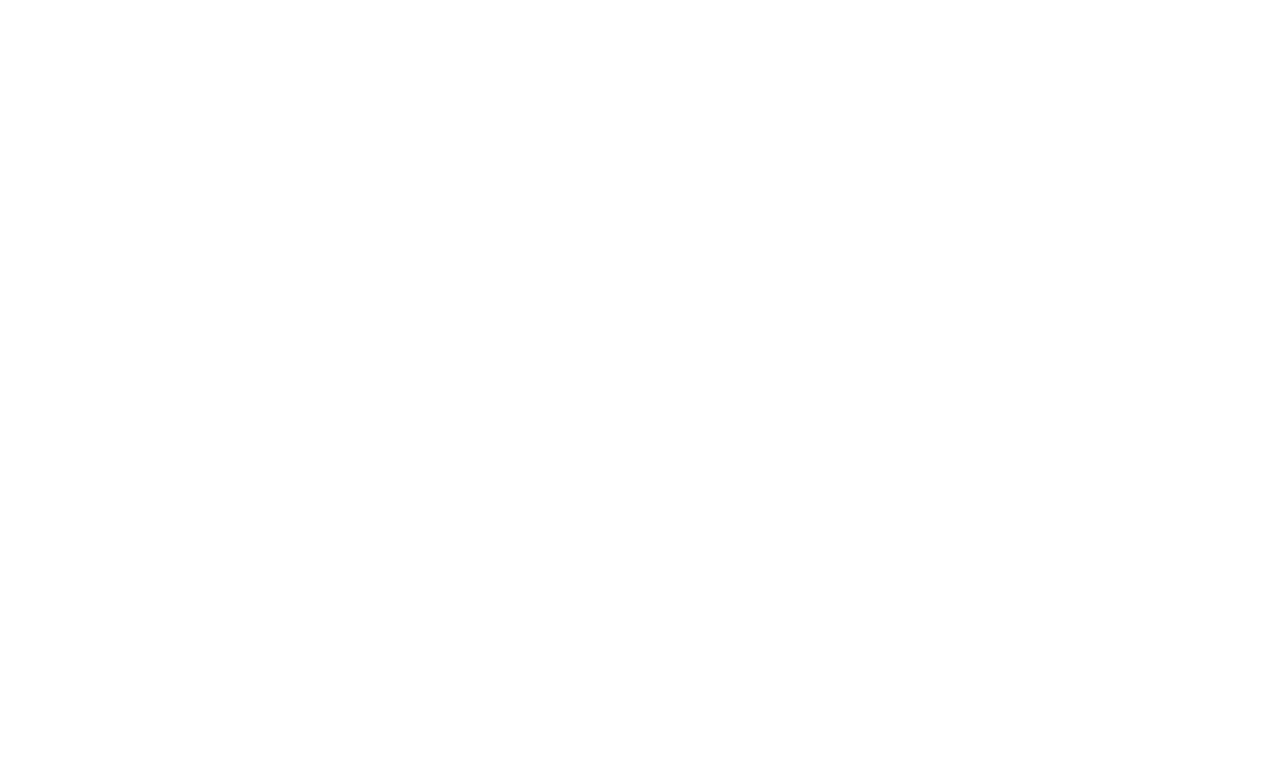
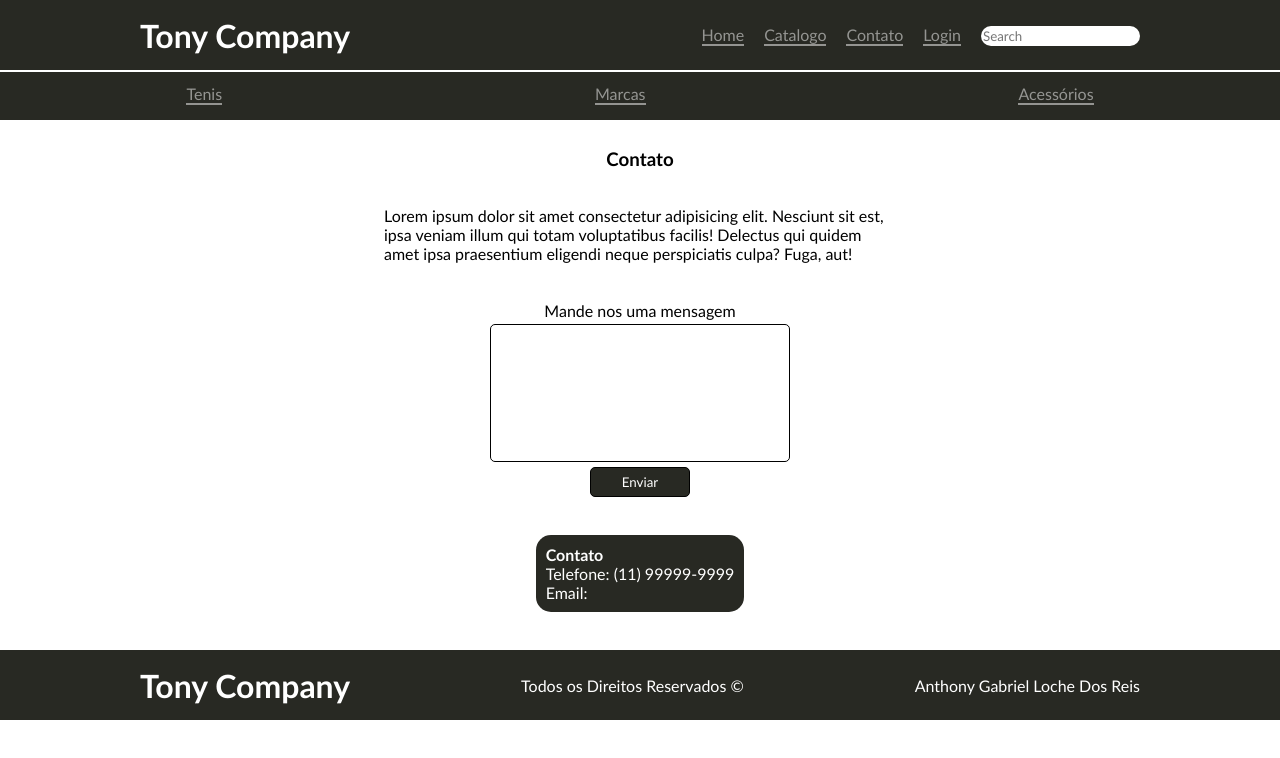
Before and after one commit to AnthonyLoche/3-Trimestre_DevWeb, a Vue app: page /contato in a window 1280 px wide. Before the commit this address had no page. Shown: the top 758 px of the page. Built offline with nearby package versions, Linux system fonts and the light colour scheme.

Commit message:
Fix UI and add functionality to shopping cart and navigation

```diff
--- a/src/components/Carrinho/CardLivro.vue
+++ b/src/components/Carrinho/CardLivro.vue
@@ -10,6 +10,7 @@ const emit = defineEmits(['adicionarAoCarrinho'])
 function formatarPreco(preco) {
   return 'R$ ' + preco.toFixed(2).replace('.', ',')
 }
+
 </script>
 
 <template>
@@ -24,15 +25,10 @@ function formatarPreco(preco) {
     </div>
     <div class="card-buttons-livros">
       <div class="center">
-      <m-button
-        @click="emit('adicionarAoCarrinho', props.livro)"
-        text="Adicionar ao carrinho"
-      ></m-button>
+      <m-button @click="emit('adicionarAoCarrinho', props.livro), adicionado()"
+        text="Adicionar ao carrinho"></m-button>
     </div>
-      <div class="center">
-      <m-button text="Compartilhar" />
-    </div>
-    </div>
+   </div>
   </div>
 </template>
 
@@ -94,4 +90,5 @@ function formatarPreco(preco) {
   align-items: center;
 }
 
+
 </style>
--- a/src/components/Carrinho/MeuCarrinho.vue
+++ b/src/components/Carrinho/MeuCarrinho.vue
@@ -7,6 +7,8 @@ import { limparCarrinho } from '../../_data/carrinho';
 function formatarPreco(preco) {
   return 'R$ ' + preco.toFixed(2).replace('.', ',')
 }
+
+
 </script>
 
 <template>
@@ -42,6 +44,7 @@ function formatarPreco(preco) {
       <p class="carrinho-total">Total: {{ formatarPreco(carrinho.total) }}</p>
     </div>
   </div>
+
 </template>
 
 <style scoped>
@@ -124,4 +127,6 @@ function formatarPreco(preco) {
     display: none;
   }
 }
+
+
 </style>
--- a/src/components/Footer.vue
+++ b/src/components/Footer.vue
@@ -6,8 +6,8 @@
   <footer>
     <div id="container2">
     <h1>Tony Company</h1>
-    <p>&copy;</p>
-    <p>EU</p>
+    <p>Todos os Direitos Reservados &copy;</p>
+    <p>Anthony Gabriel Loche Dos Reis</p>
     </div>
   </footer>
 </template>
--- a/src/components/Header.vue
+++ b/src/components/Header.vue
@@ -7,7 +7,7 @@
       <nav id="header">
         <router-link to="/">Home</router-link>
         <router-link to="/catalogo">Catalogo</router-link>
-        <router-link to="/catalogo">Contato</router-link>
+        <router-link to="/contato">Contato</router-link>
         <router-link to="/login">Login</router-link>
         <label for="">
           <input type="text" placeholder="Search">
@@ -18,9 +18,9 @@
 
     <div id="sidebar">
       <nav id="sidebar">
-        <router-link to="/">Início</router-link>
+        <router-link to="/">Home</router-link>
         <router-link to="/catalogo">Catalogo</router-link>
-        <router-link to="/catalogo">Contato</router-link>
+        <router-link to="/contato">Contato</router-link>
         <router-link to="/login">Login</router-link>
       </nav>
     </div>
@@ -102,34 +102,45 @@ p#menu {
 }
 
 #sidebar {
-  display: block;
-  z-index: 10;
-  position: absolute;
-  top: -100%;
+  display: none;
+  z-index: 5;
   width: 200px;
-  left: 0;
   height: 100%;
   background-color: #282923;
+  top: 0;
+  transition: 0.5s;
+  position: absolute;
+  left: 0;
+  color: white;
+}
+
+nav#sidebar{
+  display: flex;
+  flex-direction: column;
+  align-items: center;
+  gap: 30px;
+  margin: 20px auto;
+  z-index: 10;
 }
 
 @keyframes sidebarAi {
-  from {
-    top: -100%;
+  0% {
+    margin-right: 200%;
   }
 
-  to {
-    top: 100%;
+  100% {
+    margin-right: 100%;
   }
 }
 
 
 @keyframes AiSidebar {
   from {
-    top: 100%;
+    margin-right: 100%;
   }
 
   to {
-    top: -100%;
+    margin-right: 200%;
   }
 }
 </style>
@@ -142,10 +153,9 @@ function sidebar() {
   let sidebar = document.getElementById("sidebar");
   if (aberto == false) {
     sidebar.style.display = "block";
-    sidebar.style.animation = "sidebarAi 1s forwards";
     aberto = true;
   } else {
-    sidebar.style.animation = "AiSidebar 1s forwards";
+    sidebar.style.display = "none";
     aberto = false;
   }
 
--- a/src/components/Navbar.vue
+++ b/src/components/Navbar.vue
@@ -6,12 +6,6 @@
         <div class="divNavs">
             <a href="" class="navbar" id="Tenis">Tenis</a>
             <ul id="Tenis">
-                <div class="item">
-                    <li><h4>Genero</h4></li>
-                    <li>Calçados Masculinos</li>
-                    <li>Calçados Femininos</li>
-                    <li>Calçados Infantis</li>
-                </div>
                 <div class="item">
                     <li><h4>Marcas Mais Buscadas</h4></li>
                     <div class="containerLis">
@@ -27,32 +21,6 @@
             </ul>
         </div>
         <div class="divNavs">
-            <a href="" class="navbar" id="Masculinos">Masculinos</a>
-            <ul id="Masculinos">
-                <div class="item">
-                    <li><h4>Calçados Masculinos Mais buscados</h4></li>
-                    <div class="containerLis">
-                    <li>Botas de Trabalho</li>
-                    <li>Tenis para Esportes</li>
-                    <li>Tenis Casual</li>
-                </div>
-                </div>
-            </ul>
-        </div>
-        <div class="divNavs">
-            <a href="" class="navbar" id="Feminino">Femininos</a>
-            <ul id="Femininos">
-                <div class="item">
-                    <li><h4>Calçados Mais Buscados</h4></li>
-                    <div class="containerLis">
-                    <li>Calçados Masculinos</li>
-                    <li>Calçados Femininos</li>
-                    <li>Calçados Infantis</li>
-                </div>
-            </div>
-            </ul>
-        </div>
-        <div class="divNavs">
             <a href="" class="navbar" id="Marca">Marcas</a>
             <ul id="Marcas">
                 <div class="item">
@@ -62,17 +30,6 @@
                     <li>Calçados Infantis</li>
                 </div>
 
-            </ul>
-        </div>
-        <div class="divNavs">
-            <a href="" class="navbar" id="Infantil">Infantil</a>
-            <ul id="Infantil">
-                <div class="item">
-                    <li><h4>Genero</h4></li>
-                    <li>Calçados Masculinos</li>
-                    <li>Calçados Femininos</li>
-                    <li>Calçados Infantis</li>
-                </div>
             </ul>
         </div>
         <div class="divNavs">
--- a/src/router/index.js
+++ b/src/router/index.js
@@ -2,6 +2,7 @@ import { createRouter, createWebHistory } from 'vue-router'
 import HomeView from '../views/HomeView.vue';
 import PagCat from "../views/PagCat.vue";
 import Login from "../views/Login.vue";
+import Contato from "../views/Contato.vue";
 
 const router = createRouter({
   history: createWebHistory(import.meta.env.BASE_URL),
@@ -20,6 +21,11 @@ const router = createRouter({
       path: "/login",
       name: 'login',
       component: Login
+    },
+    {
+      path: "/contato",
+      name: 'contato',
+      component: Contato
     }
   ]
 })
--- /dev/null
+++ b/src/views/Contato.vue
@@ -0,0 +1,71 @@
+<script setup>
+import Header from '../components/Header.vue';
+import Navbar from '../components/Navbar.vue';
+import Footer from '../components/Footer.vue';
+</script>
+
+<template>
+    <Header />
+    <Navbar />
+    <main id="contato">
+        <h3>Contato</h3>
+        <p>Lorem ipsum dolor sit amet consectetur adipisicing elit. Nesciunt sit est, ipsa veniam illum qui totam voluptatibus facilis! Delectus qui quidem amet ipsa praesentium eligendi neque perspiciatis culpa? Fuga, aut!</p>
+        <form action="">
+            <label for="">Mande nos uma mensagem</label>
+            <input type="text">
+            <button type="submit">Enviar</button>
+        </form>
+
+
+        <div id="rodape">
+            <h4>Contato</h4>
+            <p>Telefone: (11) 99999-9999</p>
+            <p>Email:</p>
+        </div>
+    </main>
+
+    <Footer />
+</template>
+
+<style scoped>
+main#contato {
+    margin: 10px auto;
+    width: 512px;
+    display: flex;
+    flex-direction: column;
+    justify-content: space-around;
+    border-radius: 15px 15px 0 0;
+}
+
+#rodape{
+    background-color: #282923;
+    color: white;
+    border-radius: 15px;
+    padding: 10px;
+}
+
+form{
+    display: flex;
+    flex-direction: column;
+    justify-content: space-around;
+    align-items: center;
+    height: 200px;
+}
+
+input{
+    width: 300px;
+    padding: 60px;
+    border-radius: 5px;
+    border: 1px solid black;
+
+}
+
+button{
+    width: 100px;
+    height: 30px;
+    border-radius: 5px;
+    border: 1px solid black;
+    background-color: #282923;
+    color: white;
+}
+</style>
--- a/src/views/Login.vue
+++ b/src/views/Login.vue
@@ -46,12 +46,11 @@ main{
     display: flex;
     align-items: center;
     justify-content: center;
-    width: 1050px;
-    margin: auto;
+    max-width: 1050px;
+    margin: 80px auto;
 }
 
 .maior {
-  position: relative;
   display: flex;
   flex-direction: column;
   background-color: #282923;
```
